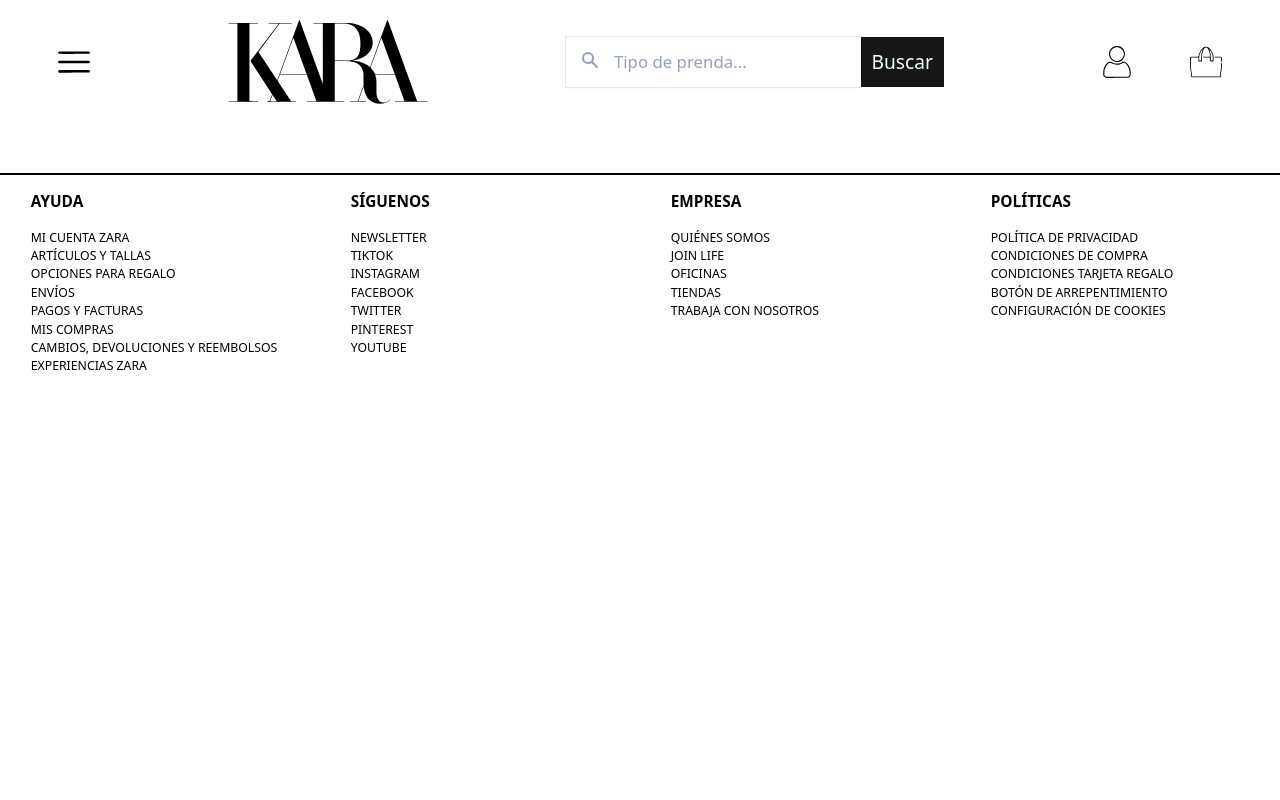
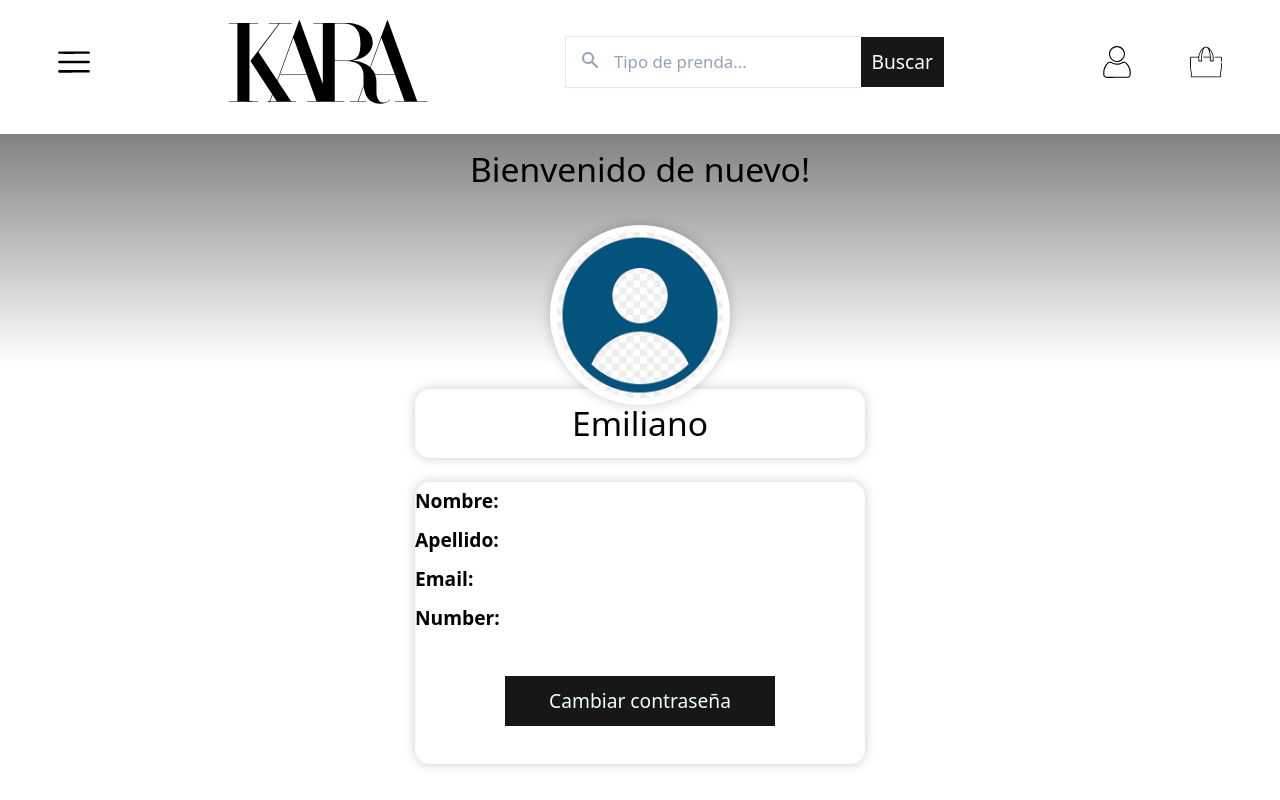
Before and after one commit to No-Country/c16-37-m-java-react, a React (Vite) app in the folder frontend/: page /profile2 in a window 1280 px wide. Shown: the top 800 px of the page. Built offline with nearby package versions, Linux system fonts and the light colour scheme.

Commit message:
se agrega la url del back y se estiliza userProfile

```diff
--- a/frontend/src/assets/styles/mainBodyComponent.css
+++ b/frontend/src/assets/styles/mainBodyComponent.css
@@ -65,7 +65,7 @@
     flex-direction: column;
     justify-content: center;
     position: relative;
-    border-radius: 10px;
+    border-radius: 5px;
     cursor: pointer;
     z-index: 1;
 
--- a/frontend/src/assets/styles/userComponent.css
+++ b/frontend/src/assets/styles/userComponent.css
@@ -1,5 +1,5 @@
 .user-component{
-    max-width: 992px;
+    max-width: 1024px;
 }
 .user-login label {
     position: relative;
@@ -37,7 +37,7 @@
         border-radius: 5px;
     }
 }
-/**/
+
 
 .seccion-perfil-usuario .perfil-usuario-body,
 .seccion-perfil-usuario {
@@ -51,40 +51,14 @@
     width: 100%;
     display: flex;
     justify-content: center;
-    background: linear-gradient(#B873FF, transparent);
+    background: linear-gradient(#1717178a, transparent);
     margin-bottom: 1.25rem;
 }
 
 .seccion-perfil-usuario .perfil-usuario-portada {
-    display: block;
     position: relative;
     width: 90%;
-    height: 17rem;
-    background-image: linear-gradient(45deg, #091358, #161f20);
-    border-radius: 0 0 20px 20px;
-
-    background-image: url('src/assets/img/icons/productsperfil.jpg');
-    background-repeat: no-repeat;
-    background-position: center;
-    background-size: cover;
-    background-attachment: fixed;
-
-}
-
-.seccion-perfil-usuario .perfil-usuario-portada .boton-portada {
-    position: absolute;
-    top: 1rem;
-    right: 1rem;
-    border: 0;
-    border-radius: 8px;
-    padding: 12px 25px;
-    background-color: rgba(0, 0, 0, .5);
-    color: #fff;
-    cursor: pointer;
-}
-
-.seccion-perfil-usuario .perfil-usuario-portada .boton-portada i {
-    margin-right: 1rem;
+    height: 12rem;
 }
 
 .seccion-perfil-usuario .perfil-usuario-avatar {
@@ -109,30 +83,18 @@
     border-radius: 50%;
 }
 
-.seccion-perfil-usuario .perfil-usuario-avatar .boton-avatar {
-    position: absolute;
-    left: -2px;
-    top: -2px;
-    border: 0;
-    background-color: #fff;
-    box-shadow: 0 0 12px rgba(0, 0, 0, .2);
-    width: 45px;
-    height: 45px;
-    border-radius: 50%;
-    cursor: pointer;
-}
-
 .seccion-perfil-usuario .perfil-usuario-body {
     width: 70%;
     position: relative;
     max-width: 750px;
 }
 
-.seccion-perfil-usuario .perfil-usuario-body .titulo {
-    display: block;
+.seccion-perfil-usuario .titulo {
     width: 100%;
     font-size: 1.75em;
-    margin-bottom: 0.5rem;
+    margin: 0.5rem auto;
+    text-align: center;
+
 }
 
 .seccion-perfil-usuario .perfil-usuario-body .texto {
@@ -140,11 +102,20 @@
     font-size: 0.95em;
 }
 
+.seccion-perfil-usuario button{
+    width: 60%;
+    margin: 2em auto;
+    border: 1px solid #171717;
+    color: azure;
+    background-color: #171717;
+    padding: 0.5em;
+}
 .seccion-perfil-usuario .perfil-usuario-footer,
 .seccion-perfil-usuario .perfil-usuario-bio {
     display: flex;
+    flex-direction: column;
     flex-wrap: wrap;
-    padding: 1.5rem 2rem;
+    max-width: 450px;
     box-shadow: 0 0 12px rgba(0, 0, 0, .2);
     background-color: #fff;
     border-radius: 15px;
@@ -171,49 +142,10 @@
     vertical-align: middle;
 }
 
-.seccion-perfil-usuario .redes-sociales {
-    position: absolute;
-    right: calc(0px - 50px - 1rem);
-    top: 0;
-    display: flex;
-    flex-direction: column;
-}
-
-.seccion-perfil-usuario .redes-sociales .boton-redes {
-    border: 0;
-    background-color: #fff;
-    text-decoration: none;
-    display: inline-flex;
-    align-items: center;
-    justify-content: center;
-    width: 50px;
-    height: 50px;
-    border-radius: 50%;
-    color: #fff;
-    box-shadow: 0 0 12px rgba(0, 0, 0, .2);
-    font-size: 1.3rem;
-}
-
-.seccion-perfil-usuario .redes-sociales .boton-redes+.boton-redes {
-    margin-top: .5rem;
-}
-
-.seccion-perfil-usuario .boton-redes.facebook {
-    background-color: #5955FF;
-}
-
-.seccion-perfil-usuario .boton-redes.twitter {
-    background-color: #35E1BF;
-}
-
-.seccion-perfil-usuario .boton-redes.instagram {
-    background: linear-gradient(45deg, #FF2DFD, #40A7FF);
-}
-
 /* adactacion a dispositivos */
 @media (max-width: 750px) {
     .seccion-perfil-usuario .lista-datos {
-        width: 100%;
+        width: 97%;
     }
 
     .seccion-perfil-usuario .perfil-usuario-portada,
--- a/frontend/src/components/bodyComponent.jsx
+++ b/frontend/src/components/bodyComponent.jsx
@@ -8,6 +8,7 @@ import { Routes, Route } from 'react-router-dom'
 import CartOneComponent from './bodyComponents/cartComponents/cartOneComponent'
 import CartTwoComponent from './bodyComponents/cartComponents/cartTwoComponent'
 import CartThreeComponent from './bodyComponents/cartComponents/cartThreeComponent'
+import { ProfileComponentCopy } from './bodyComponents/ProfileComponentCopy';
 
 export const BodyComponent = () => {
   return (
@@ -18,6 +19,7 @@ export const BodyComponent = () => {
         <Route path='/products' element= { <ProductsComponent /> } />
         <Route path='/user' element= { <UserComponent /> } />
         <Route path='/register' element= { <RegisterComponent /> } />
+        <Route path='/profile2' element= { <ProfileComponentCopy /> } />
         <Route path='/cart' element= { <CartComponent /> }>
         <Route path='/cart/' element={<CartOneComponent />} />
             <Route path='/cart/*' element={<CartOneComponent />} />
--- a/frontend/src/components/bodyComponents/ProfileComponent.jsx
+++ b/frontend/src/components/bodyComponents/ProfileComponent.jsx
@@ -32,33 +32,24 @@ return (
     <section className="seccion-perfil-usuario">
       <div className="perfil-usuario-header">
         <div className="perfil-usuario-portada">
+        <h3 className="titulo">Bienvenido de nuevo!</h3>
           <div className="perfil-usuario-avatar">
             <img src="src/assets/img/icons/user.png" alt="img-avatar" />
-              <button type="button" className="boton-avatar">
-                <i className="far fa-image"></i>
-              </button>
           </div>
-          <button type="button" className="boton-portada">
-            <i className="far fa-image"></i> Mi PERFIL
-          </button>
         </div>
       </div>
       <div className="perfil-usuario-body">
         <div className="perfil-usuario-bio">
           <h3 className="titulo">{user.username}</h3>
-          <p className="texto">Bienvenido a tu perfil . Muchas gracias por preferir KARA para adquirir tus productos.</p>
         </div>
         <div className="perfil-usuario-footer">
           <ul className="lista-datos">
-            <li><i className="icono fas fa-phone-alt"></i> <span className="font-bold">Nombre:</span> {user.firstName}</li>
-            <li><i className="icono fas fa-briefcase"></i> <span className="font-bold">Apellido:</span> {user.lastName}.</li>
-            <li><i className="icono fas fa-map-signs"></i> <span className="font-bold">Email:</span> {user.email}</li>
+            <li><span className="font-bold">Nombre:</span> {user.firstName}</li>
+            <li><span className="font-bold">Apellido:</span> {user.lastName}.</li>
+            <li><span className="font-bold">Email:</span> {user.email}</li>
+            <li><span className="font-bold">Teléfono:</span> {user.number}</li>
           </ul>
-          <ul className="lista-datos">
-            <li><i className="icono fas fa-map-marker-alt"></i> <span className="font-bold">Username:</span> {user.username}</li>
-            <li><i className="icono fas fa-calendar-alt"></i> <span className="font-bold">Number:</span> {user.number}</li>
-            <li><i className="icono fas fa-user-check"></i> <span className="font-bold">Role:</span> Customer</li>
-          </ul>
+          <button>Cambiar contraseña</button>
         </div>
 
       </div>
--- /dev/null
+++ b/frontend/src/components/bodyComponents/ProfileComponentCopy.jsx
@@ -0,0 +1,58 @@
+// import axios from 'axios';
+// import { useState, useEffect } from 'react';
+import '../../assets/styles/userComponent.css'
+
+export const ProfileComponentCopy = () => {
+  // const [user, setUser] = useState(null);
+
+  // useEffect(() => {
+  //   const fetchUser = async () => {
+  //     try {
+  //       const token = localStorage.getItem('jwt');
+  //       const response = await axios.post('http://ecommerce.c3wco4c0ixns.us-east-2.rds.amazonaws.com/api/v1/profile', {}, {
+  //         headers: {
+  //           Authorization: `Bearer ${token}`
+  //         }
+  //       });
+  //       setUser(response.data);
+  //       console.log(response.data);
+  //     } catch (error) {
+  //       console.error('Error fetching user data:', error);
+  //     }
+  //   };
+
+  //   fetchUser();
+  // }, []);
+
+  // if (!user) {
+  //   return <div>Loading...</div>;
+  // }
+
+return (
+    <section className="seccion-perfil-usuario">
+      <div className="perfil-usuario-header">
+        <div className="perfil-usuario-portada">
+          <h3 className="titulo">Bienvenido de nuevo!</h3>
+          <div className="perfil-usuario-avatar">
+            <img src="src/assets/img/icons/user.png" alt="img-avatar" />
+          </div>
+        </div>
+      </div>
+      <div className="perfil-usuario-body">
+        <div className="perfil-usuario-bio">
+          <h3 className="titulo">Emiliano</h3>
+        </div>
+        <div className="perfil-usuario-footer">
+          <ul className="lista-datos">
+            <li><span className="font-bold">Nombre:</span></li>
+            <li><span className="font-bold">Apellido:</span></li>
+            <li><span className="font-bold">Email:</span></li>
+            <li><span className="font-bold">Number:</span></li>
+          </ul>
+            <button>Cambiar contraseña</button>
+        </div>
+
+      </div>
+    </section>
+);
+};
--- a/frontend/src/components/bodyComponents/mainBodyCatComponent.jsx
+++ b/frontend/src/components/bodyComponents/mainBodyCatComponent.jsx
@@ -8,7 +8,7 @@ import axios from "axios";
 const MainBodyCatComponent = () => {
   const loadProducts = () => {
     products.forEach(async (element) => {
-      await axios.post("http://ecommerce.c3wco4c0ixns.us-east-2.rds.amazonaws.com/producto", element);
+      await axios.post("http://54.242.61.33/producto", element);
     });
   };
 
--- a/frontend/src/components/bodyComponents/registerComponent.jsx
+++ b/frontend/src/components/bodyComponents/registerComponent.jsx
@@ -42,7 +42,7 @@ const RegisterComponent = () => {
         };
 
         try {
-            const response = await axios.post('http://ecommerce.c3wco4c0ixns.us-east-2.rds.amazonaws.com/api/v1/user', user);
+            const response = await axios.post('http://54.242.61.33/api/v1/user', user);
             console.log(response.data);
             localStorage.setItem('jwt', response.data.jwtToken);
             await Swal.fire({
--- a/frontend/src/components/bodyComponents/userComponent.jsx
+++ b/frontend/src/components/bodyComponents/userComponent.jsx
@@ -31,7 +31,7 @@ const handleSubmit = async (event) => {
   };
 
   try {
-    const response = await axios.post('http://ecommerce.c3wco4c0ixns.us-east-2.rds.amazonaws.com/api/v1/login', user);
+    const response = await axios.post('http://54.242.61.33/api/v1/login', user);
     console.log(response.data);
     localStorage.setItem('jwt', response.data.jwtToken);
     await Swal.fire({
--- a/frontend/src/redux/actions.js
+++ b/frontend/src/redux/actions.js
@@ -9,7 +9,7 @@ import axios from "axios";
     return async function (dispatch) {
     try {
       const response = await axios.get(
-        "http://ecommerce.c3wco4c0ixns.us-east-2.rds.amazonaws.com/producto/activos?size=150"
+        "http://54.242.61.33/producto/activos?size=150"
         );
       return dispatch({
         type: GET_PRODUCTS,
@@ -25,7 +25,7 @@ export const getProductsSearch = (productName) => {
   return async function (dispatch) {
     try {
       const response = await axios.get(
-        `http://ecommerce.c3wco4c0ixns.us-east-2.rds.amazonaws.com/producto/search?productName=${productName}&size=150`
+        `http://54.242.61.33/producto/search?productName=${productName}&size=150`
         );
         return dispatch({
           type: GET_PRODUCTS_SEARCH,
```
Also changed, not shown: frontend/src/components/bodyComponents/cartComponents/cartThreeComponent.jsx (+29 -1 lines), 1 other file (tests, documents, lock files or other folders).
